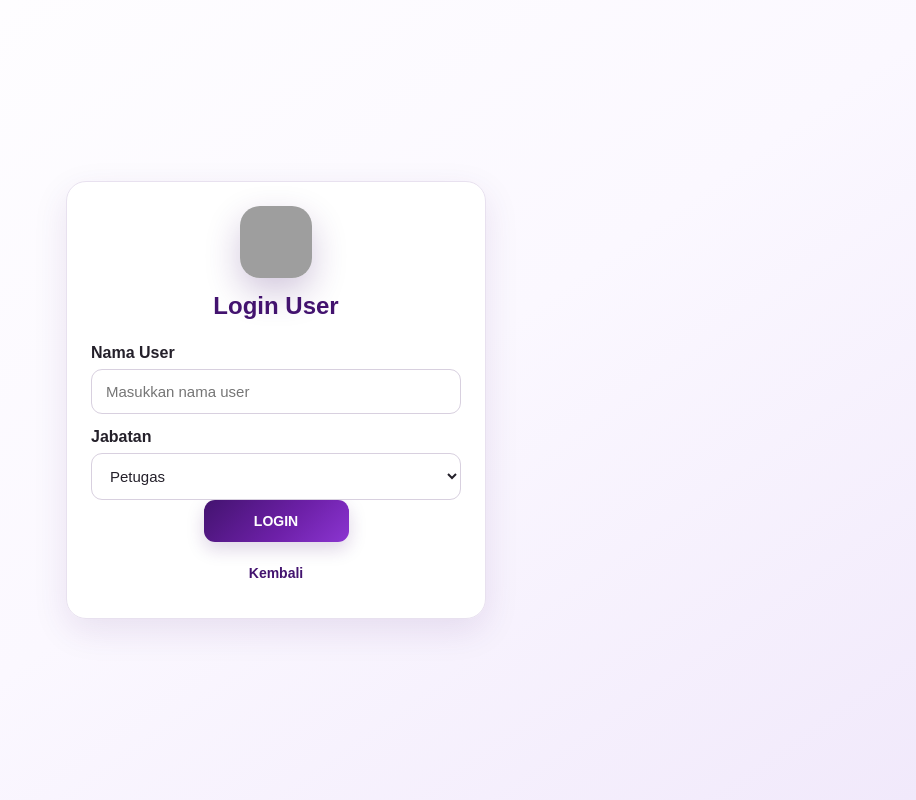
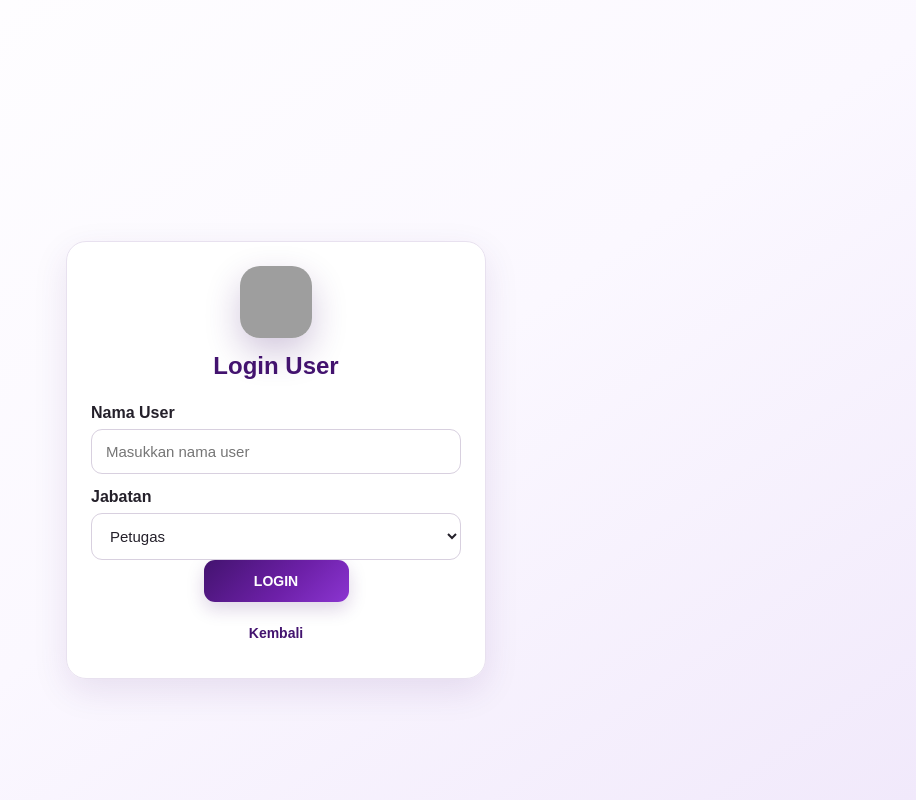
Before and after one commit to ako-die/referral-program, a plain HTML site: page index.html in a window 1280 px wide. Both pictures are taken after a click on the button "MULAI". Shown: the whole page, without its empty margins (364-1280 px from the left). Drawn offline with Linux system fonts and the light colour scheme; grey boxes are pictures that could not be loaded.

Commit message:
Update style.css
Atur kotak login

```diff
--- a/style.css
+++ b/style.css
@@ -407,3 +407,7 @@ tr:last-child td {
 .menu:hover .menu-icon{
   transform:translateY(-2px) scale(1.04);
 }
+/* POSISI KOTAK LOGIN */
+#login .login-card{
+  transform:translateY(60px);
+}
```
